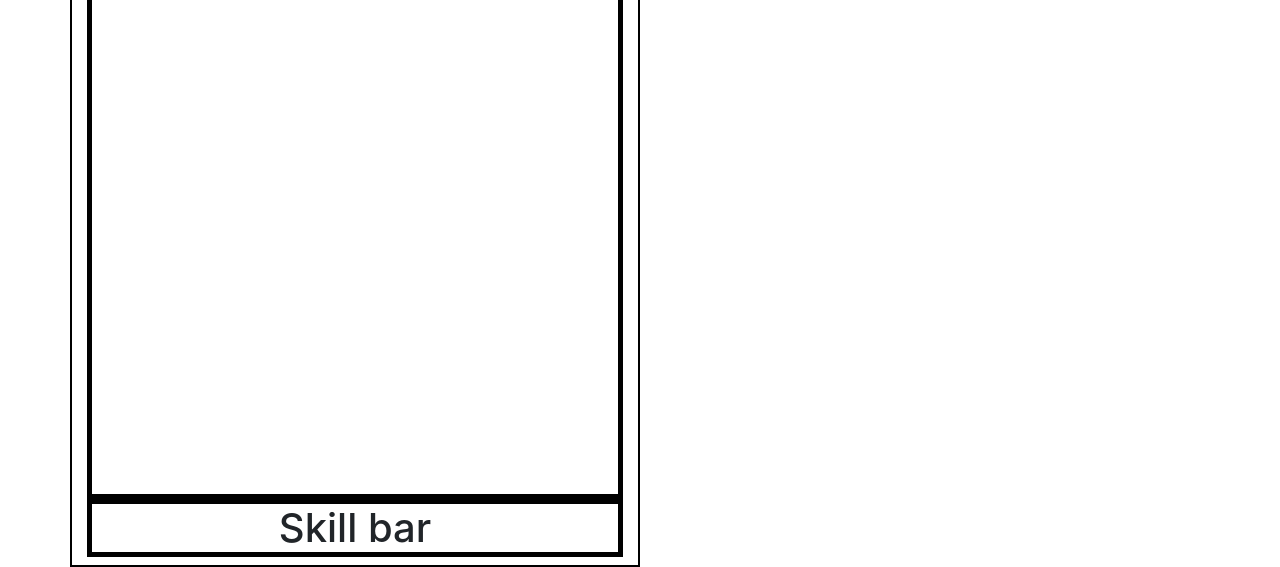
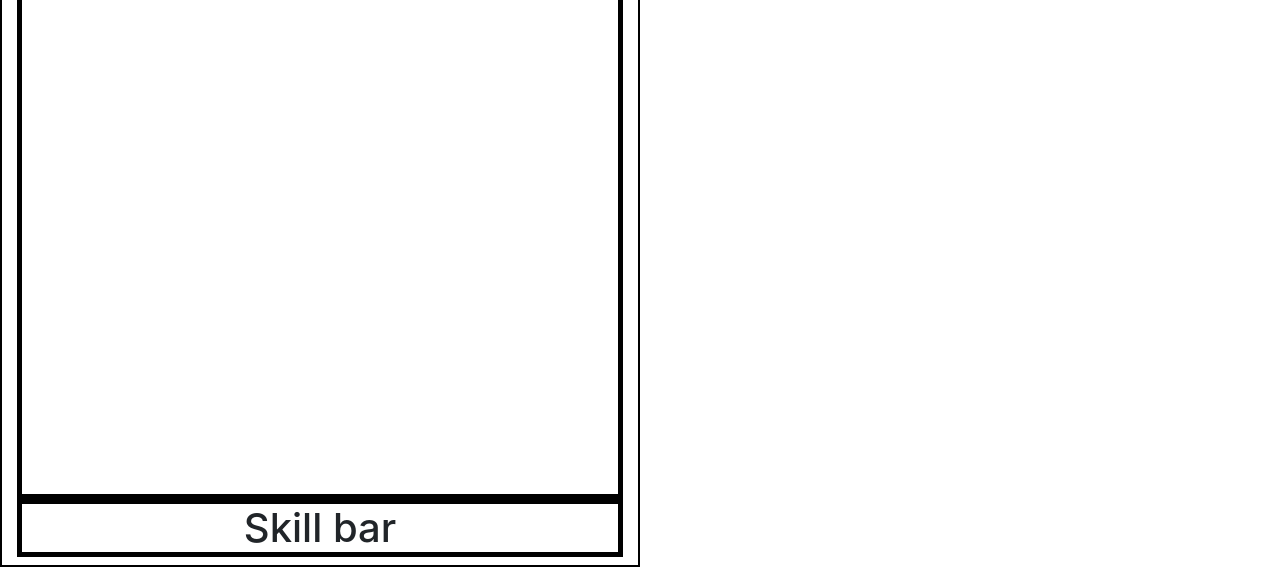
Before and after one commit to danieljuiche/mountain_madness, a plain HTML site: page index.html in a window 1280 px wide. Shown: the part 305-872 px from the top of the page. Drawn offline with nearby package versions, Linux system fonts and the light colour scheme.

Commit message:
changes 1
fixed-layout

```diff
--- a/index.html
+++ b/index.html
@@ -1,7 +1,7 @@
 <!doctype html>
 <html lang="en">
   <head>
-    <!-- Required meta tagfsdfsdfsdfs -->
+    <!-- Required meta jusung-->
     <meta charset="utf-8">
     <meta name="viewport" content="width=device-width, initial-scale=1, shrink-to-fit=no">
 
@@ -16,7 +16,7 @@
     <title>Game Name</title>
   </head>
   <body>
-    <div class="container">
+    <div class="container-fluid">
       <div class="row">
         <div class="col-md-6 left-box">
           <h1 class="text-center">LEFT SIDE</h1>
```
